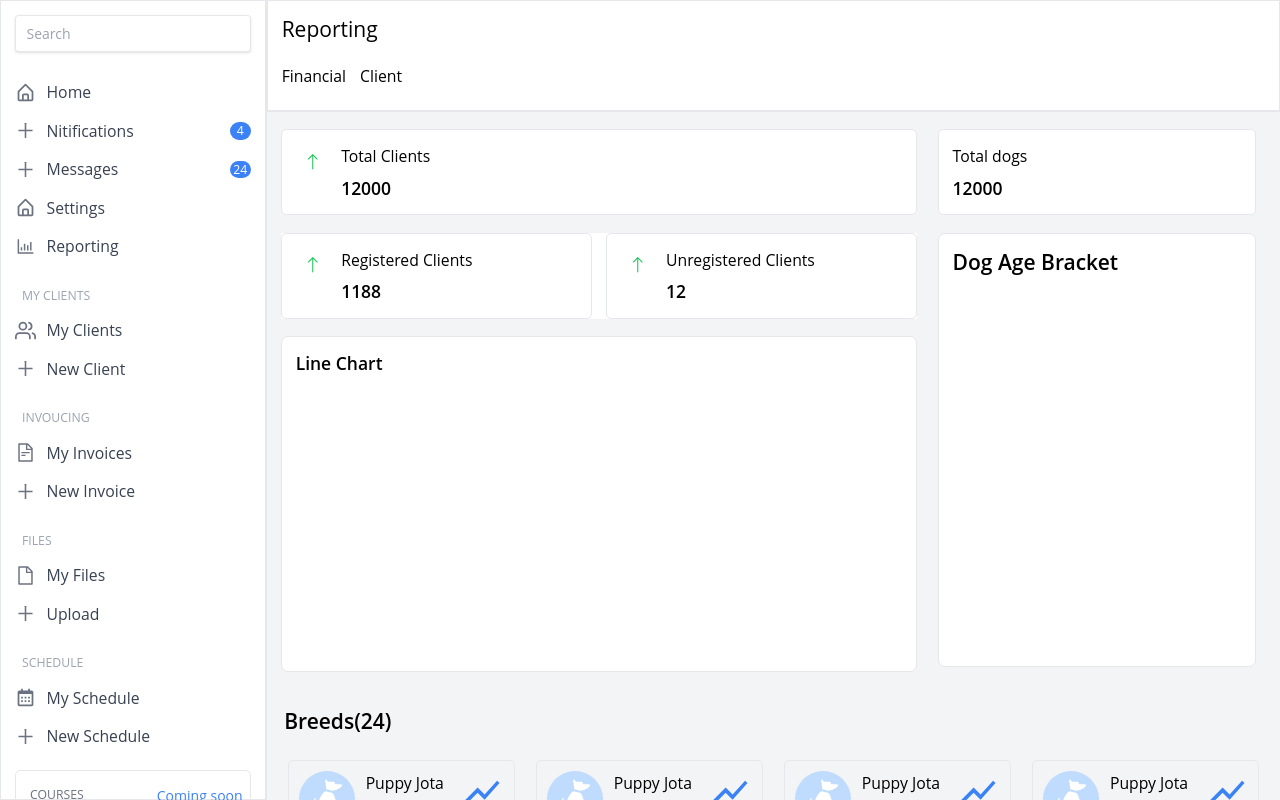
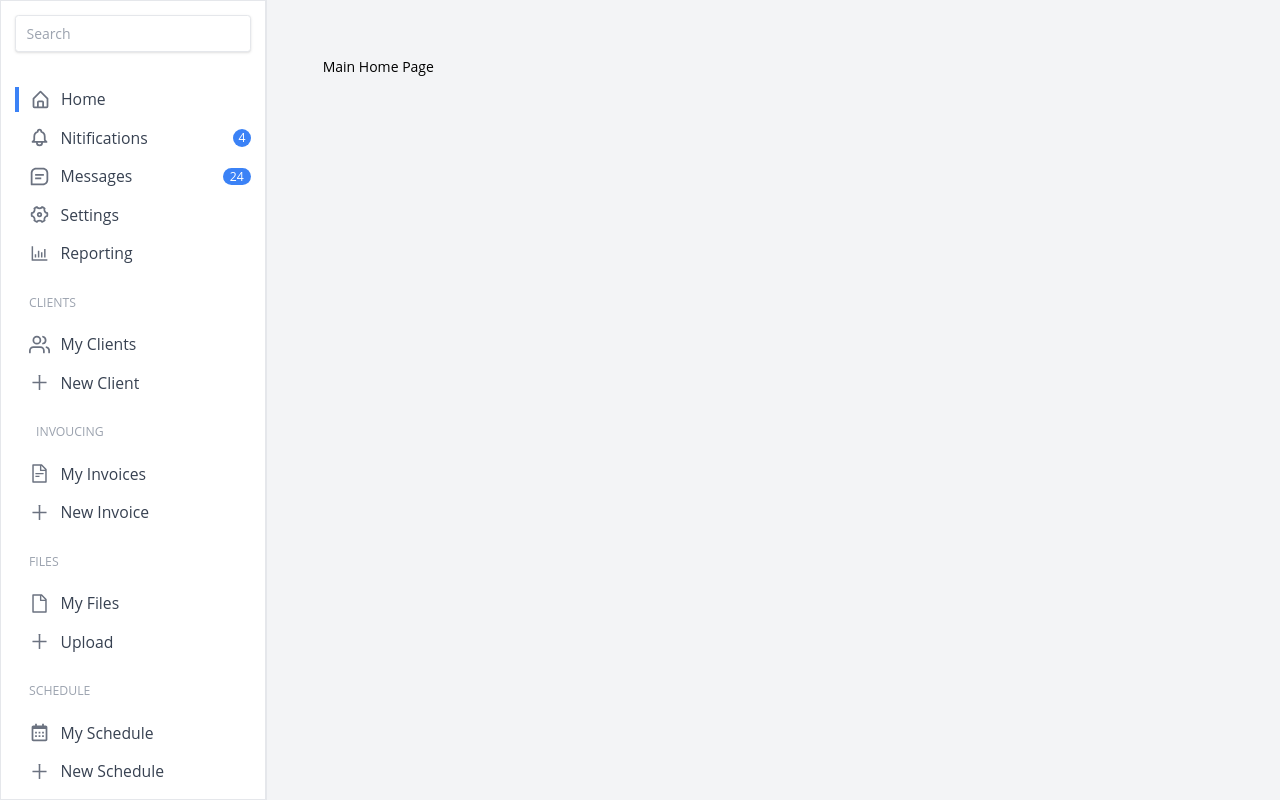
Before and after one commit to AmaduKamara/frontend-test-2022, a Next.js app: page / in a window 1280 px wide. Shown: the top 800 px of the page. Built offline with nearby package versions, Linux system fonts and the light colour scheme.

Commit message:
Add Links in SideNav links

```diff
--- a/components/sidebar/MenuList.jsx
+++ b/components/sidebar/MenuList.jsx
@@ -1,4 +1,7 @@
 import React from "react";
+import Link from "next/link";
+import { useRouter } from "next/router";
+
 import { BiHomeAlt } from "react-icons/bi";
 import { AiOutlinePlus } from "react-icons/ai";
 import { AiOutlineBarChart } from "react-icons/ai";
@@ -6,167 +9,278 @@ import { AiOutlineFileText } from "react-icons/ai";
 import { AiOutlineFile } from "react-icons/ai";
 import { FiUsers } from "react-icons/fi";
 import { BiCalendar } from "react-icons/bi";
+import { HiOutlineBell } from "react-icons/hi";
+import { BiMessageSquareDetail } from "react-icons/bi";
+import { RiSettings4Line } from "react-icons/ri";
 
 const MenuList = () => {
+  const router = useRouter();
+
   return (
-    <div className="my-4 mx-4">
-      <div className="mt-8">
-        <div className="flex items-center justify-between">
-          <div className="flex items-center ">
+    <div className="my-4">
+      <Link href="/">
+        <a className="flex items-center justify-between mt-8 mx-4 hover:bg-blue-200 py-2 rounded-md">
+          <div
+            className={
+              router.pathname == "/"
+                ? "flex items-center border-l-4 border-blue-500 pl-3"
+                : "flex items-center pl-4"
+            }
+          >
             <BiHomeAlt className="mr-3 text-gray-500 text-2xl" />
             <span className="text-lg text-gray-700">Home</span>
           </div>
-        </div>
-      </div>
+        </a>
+      </Link>
 
-      <div className="mt-4">
+      <Link href="/notifications">
+        <a className="block mx-4 hover:bg-blue-200 py-2 rounded-md">
           <div className="flex items-center justify-between">
-          <div className="flex items-center ">
-            <AiOutlinePlus className="mr-3 text-gray-500 text-2xl" />
+            <div
+              className={
+                router.pathname == "/notifications"
+                  ? "flex items-center border-l-4 border-blue-500 pl-3"
+                  : "flex items-center pl-4"
+              }
+            >
+              <HiOutlineBell className="mr-3 text-gray-500 text-2xl" />
               <span className="text-lg text-gray-700">Nitifications</span>
             </div>
-          <span className="w-6 bg-blue-500 text-white text-sm text-center rounded-full">
+            <span className="w-5 bg-blue-500 text-white text-sm text-center rounded-full">
               4
             </span>
           </div>
-      </div>
+        </a>
+      </Link>
 
-      <div className="mt-4">
+      <Link href="/messages">
+        <a className="block mx-4 hover:bg-blue-200 py-2 rounded-md">
           <div className="flex items-center justify-between">
-          <div className="flex items-center ">
-            <AiOutlinePlus className="mr-3 text-gray-500 text-2xl" />
+            <div
+              className={
+                router.pathname == "/messages"
+                  ? "flex items-center border-l-4 border-blue-500 pl-3"
+                  : "flex items-center pl-4"
+              }
+            >
+              <BiMessageSquareDetail className="mr-3 text-gray-500 text-2xl" />
               <span className="text-lg text-gray-700">Messages</span>
             </div>
-          <span className="w-6 bg-blue-500 text-white text-sm text-center rounded-full">
+            <span className="w-8 bg-blue-500 text-white text-sm text-center rounded-full">
               24
             </span>
           </div>
-      </div>
+        </a>
+      </Link>
 
-      <div className="mt-4">
+      <Link href="/settings">
+        <a className="block mx-4 hover:bg-blue-200 py-2 rounded-md">
           <div className="flex items-center justify-between">
-          <div className="flex items-center ">
-            <BiHomeAlt className="mr-3 text-gray-500 text-2xl" />
+            <div
+              className={
+                router.pathname == "/settings"
+                  ? "flex items-center border-l-4 border-blue-500 pl-3"
+                  : "flex items-center pl-4"
+              }
+            >
+              <RiSettings4Line className="mr-3 text-gray-500 text-2xl" />
               <span className="text-lg text-gray-700">Settings</span>
             </div>
           </div>
-      </div>
+        </a>
+      </Link>
 
-      <div className="mt-4">
+      <Link href="/reporting">
+        <a className="block mx-4 hover:bg-blue-200 py-2 rounded-md">
           <div className="flex items-center justify-between">
-          <div className="flex items-center ">
+            <div
+              className={
+                router.pathname == "/reporting"
+                  ? "flex items-center border-l-4 border-blue-500 pl-3"
+                  : "flex items-center pl-4"
+              }
+            >
               <AiOutlineBarChart className="mr-3 text-gray-500 text-2xl" />
               <span className="text-lg text-gray-700">Reporting</span>
             </div>
           </div>
+        </a>
+      </Link>
+
+      <div className="mt-6 mb-4 mx-8">
+        <p className="uppercase text-gray-400 text-sm">Clients</p>
       </div>
-
-      <div className="mt-8 mb-4">
-        <p className="uppercase text-gray-400 text-sm px-2">My clients</p>
-      </div>
-      <div className="mt-3">
+      <Link href="/myclient">
+        <a className="block mx-4 hover:bg-blue-200 py-2 rounded-md">
           <div className="flex items-center justify-between">
-          <div className="flex items-center ">
+            <div
+              className={
+                router.pathname == "/myclient"
+                  ? "flex items-center border-l-4 border-blue-500 pl-3"
+                  : "flex items-center pl-4"
+              }
+            >
               <FiUsers className="mr-3 text-gray-500 text-2xl" />
               <span className="text-lg text-gray-700">My Clients</span>
             </div>
           </div>
-      </div>
+        </a>
+      </Link>
 
-      <div className="mt-4">
+      <Link href="/newclient">
+        <a className="block mx-4 hover:bg-blue-200 py-2 rounded-md">
           <div className="flex items-center justify-between">
-          <div className="flex items-center ">
+            <div
+              className={
+                router.pathname == "/newclient"
+                  ? "flex items-center border-l-4 border-blue-500 pl-3"
+                  : "flex items-center pl-4"
+              }
+            >
               <AiOutlinePlus className="mr-3 text-gray-500 text-2xl" />
               <span className="text-lg text-gray-700">New Client</span>
             </div>
           </div>
-      </div>
+        </a>
+      </Link>
 
-      <div className="mt-8 mb-4">
+      <div className="mt-6 mb-4 mx-8">
         <p className="uppercase text-gray-400 text-sm px-2">Invoucing</p>
       </div>
-      <div className="mt-3">
+      <Link href="/myinvoices">
+        <a className="block mx-4 hover:bg-blue-200 py-2 rounded-md">
           <div className="flex items-center justify-between">
-          <div className="flex items-center ">
+            <div
+              className={
+                router.pathname == "/invoices"
+                  ? "flex items-center border-l-4 border-blue-500 pl-3"
+                  : "flex items-center pl-4"
+              }
+            >
               <AiOutlineFileText className="mr-3 text-gray-500 text-2xl" />
               <span className="text-lg text-gray-700">My Invoices</span>
             </div>
           </div>
-      </div>
+        </a>
+      </Link>
 
-      <div className="mt-4">
+      <Link href="/newinvoice">
+        <a className="block mx-4 hover:bg-blue-200 py-2 rounded-md">
           <div className="flex items-center justify-between">
-          <div className="flex items-center ">
+            <div
+              className={
+                router.pathname == "/newinvoice"
+                  ? "flex items-center border-l-4 border-blue-500 pl-3"
+                  : "flex items-center pl-4"
+              }
+            >
               <AiOutlinePlus className="mr-3 text-gray-500 text-2xl" />
               <span className="text-lg text-gray-700">New Invoice</span>
             </div>
           </div>
+        </a>
+      </Link>
+
+      <div className="mt-6 mb-4 mx-8">
+        <p className="uppercase text-gray-400 text-sm">Files</p>
       </div>
-
-      <div className="mt-8 mb-4">
-        <p className="uppercase text-gray-400 text-sm px-2">Files</p>
-      </div>
-      <div className="mt-3">
+      <Link href="/myfiles">
+        <a className="block mx-4 hover:bg-blue-200 py-2 rounded-md">
           <div className="flex items-center justify-between">
-          <div className="flex items-center ">
+            <div
+              className={
+                router.pathname == "/myfiles"
+                  ? "flex items-center border-l-4 border-blue-500 pl-3"
+                  : "flex items-center pl-4"
+              }
+            >
               <AiOutlineFile className="mr-3 text-gray-500 text-2xl" />
               <span className="text-lg text-gray-700">My Files</span>
             </div>
           </div>
-      </div>
+        </a>
+      </Link>
 
-      <div className="mt-4">
+      <Link href="/upload">
+        <a className="block mx-4 hover:bg-blue-200 py-2 rounded-md">
           <div className="flex items-center justify-between">
-          <div className="flex items-center ">
+            <div
+              className={
+                router.pathname == "/upload"
+                  ? "flex items-center mx-4 border-l-4 border-blue-500 pl-3"
+                  : "flex items-center pl-4"
+              }
+            >
               <AiOutlinePlus className="mr-3 text-gray-500 text-2xl" />
               <span className="text-lg text-gray-700">Upload</span>
             </div>
           </div>
+        </a>
+      </Link>
+
+      <div className="mt-6 mb-4 mx-8">
+        <p className="uppercase text-gray-400 text-sm">Schedule</p>
       </div>
-
-      <div className="mt-8 mb-4">
-        <p className="uppercase text-gray-400 text-sm px-2">Schedule</p>
-      </div>
-      <div className="mt-3">
+      <Link href="/myschedule">
+        <a className="block mx-4 hover:bg-blue-200 py-2 rounded-md">
           <div className="flex items-center justify-between">
-          <div className="flex items-center ">
+            <div
+              className={
+                router.pathname == "/myschedule"
+                  ? "flex items-center border-l-4 border-blue-500 pl-3"
+                  : "flex items-center pl-4"
+              }
+            >
               <BiCalendar className="mr-3 text-gray-500 text-2xl" />
               <span className="text-lg text-gray-700">My Schedule</span>
             </div>
           </div>
-      </div>
+        </a>
+      </Link>
 
-      <div className="mt-4">
+      <Link href="/newschedule">
+        <a className="block mx-4 hover:bg-blue-200 py-2 rounded-md">
           <div className="flex items-center justify-between">
-          <div className="flex items-center ">
+            <div
+              className={
+                router.pathname == "/newschedule"
+                  ? "flex items-center border-l-4 border-blue-500 pl-3"
+                  : "flex items-center pl-4"
+              }
+            >
               <AiOutlinePlus className="mr-3 text-gray-500 text-2xl" />
               <span className="text-lg text-gray-700">New Schedule</span>
             </div>
           </div>
-      </div>
+        </a>
+      </Link>
 
-      <div className="border p-2 mt-6 rounded-md pb-2">
+      <div className="border p-2 mt-6 rounded-md pb-2 mx-4">
         <div className="mt-2 mb-4 flex justify-between items-center">
           <p className="uppercase text-gray-500 text-sm px-2">Courses</p>
           <p className="text-blue-500">Coming soon</p>
         </div>
-        <div className="mt-3">
+        <div className="mt-3 mx-2">
           <div className="flex items-center justify-between">
-            <div className="flex items-center ">
+            <div
+              className="flex items-center"
+            >
               <BiCalendar className="mr-3 text-gray-300 text-2xl" />
               <span className="text-lg text-gray-300">My Courses</span>
             </div>
           </div>
         </div>
 
-        <div className="mt-4">
+        <div className="mt-4 mx-2">
           <div className="flex items-center justify-between">
-            <div className="flex items-center ">
+            <div
+              className="flex items-center"
+            >
               <AiOutlinePlus className="mr-3 text-gray-300 text-2xl" />
               <span className="text-lg text-gray-300">New Course</span>
             </div>
           </div>
-          <p className="text-xs mt-2 px-3">
+          <p className="text-xs mt-2 text-gray-500">
             We are still developing this, so
             <br />
             bear with us!
--- a/pages/index.js
+++ b/pages/index.js
@@ -9,9 +9,8 @@ export default function Home() {
         <meta name="description" content="Generated by create next app" />
         <link rel="icon" href="/favicon.ico" />
       </Head>
-
-      <main>
-        <Dashboard />
+      <main className="m-16">
+        <h1>Main Home Page</h1>
       </main>
     </div>
   );
--- a/styles/globals.css
+++ b/styles/globals.css
@@ -25,3 +25,7 @@ a {
 ul li {
   list-style: none;
 }
+
+.active{
+  border-left: 2px solid #3366f1;
+}
```
Also changed, not shown: pages/messages.js (added, +11 -0 lines), pages/notifications.js (added, +11 -0 lines), pages/reporting.js (added, +11 -0 lines), pages/settings.js (added, +11 -0 lines). Lines whose indentation alone changed are shown as unchanged.
